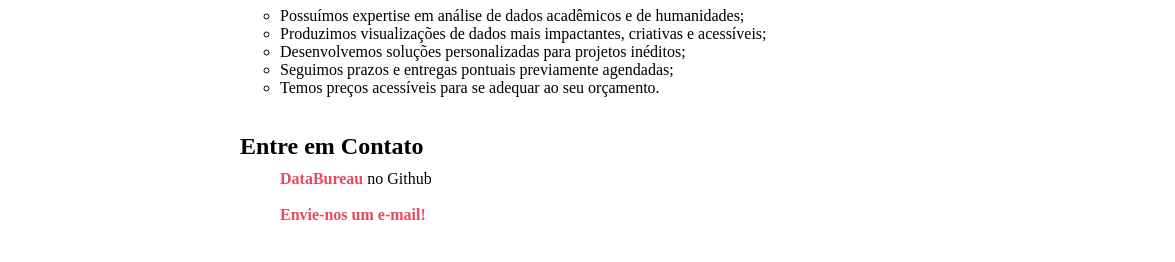
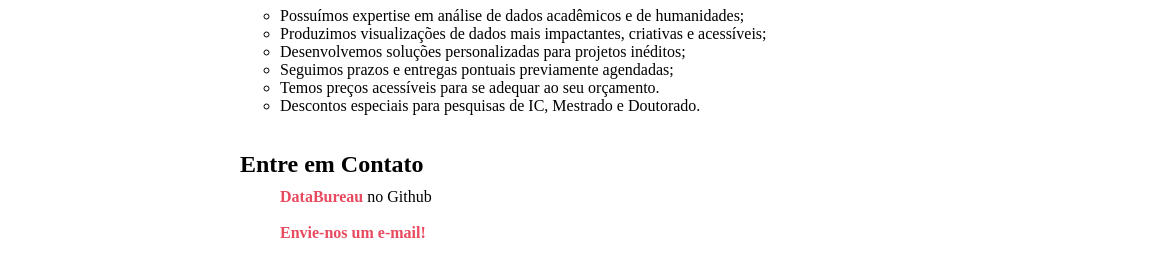
Before and after one commit to Data-Bureau/data-bureau.github.io, a plain HTML site: page index.html in a window 1280 px wide. Shown: the part 635-897 px from the top of the page, 0-1175 px from the left. Drawn offline with Linux system fonts and the light colour scheme.

Commit message:
Atualização de texto

```diff
--- a/index.html
+++ b/index.html
@@ -58,6 +58,7 @@
                 <li>Desenvolvemos soluções personalizadas para projetos inéditos;</li>
                 <li>Seguimos prazos e entregas pontuais previamente agendadas;</li>
                 <li>Temos preços acessíveis para se adequar ao seu orçamento.</li>
+                <li>Descontos especiais para pesquisas de IC, Mestrado e Doutorado.</li>
             </ul>
         <br>
         </section>
```
Also changed, not shown: main.css (line endings or trailing spaces).
